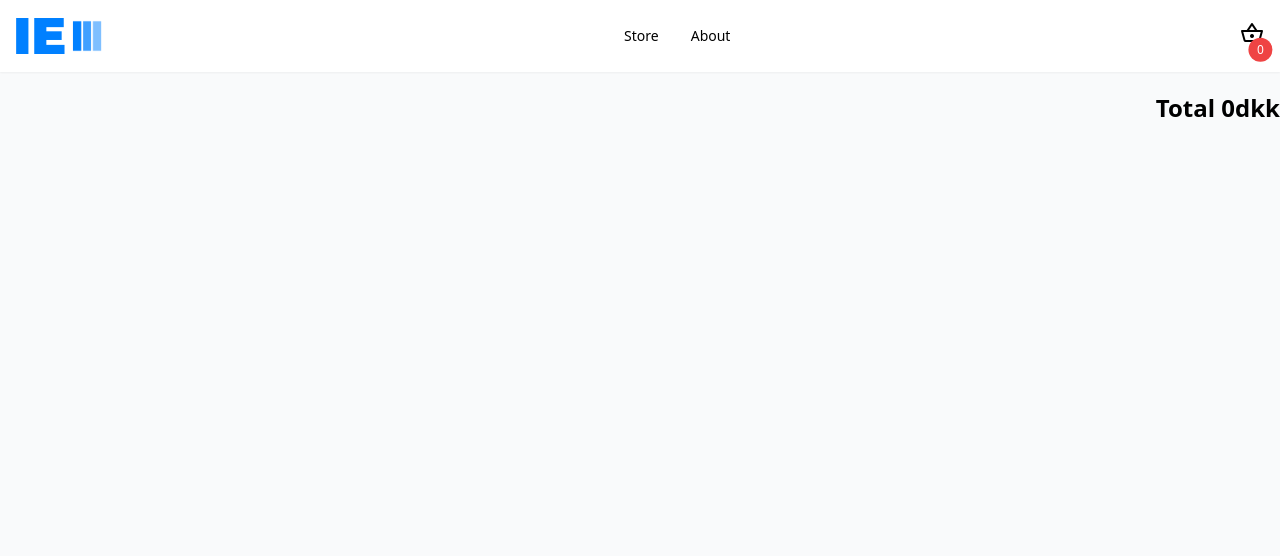
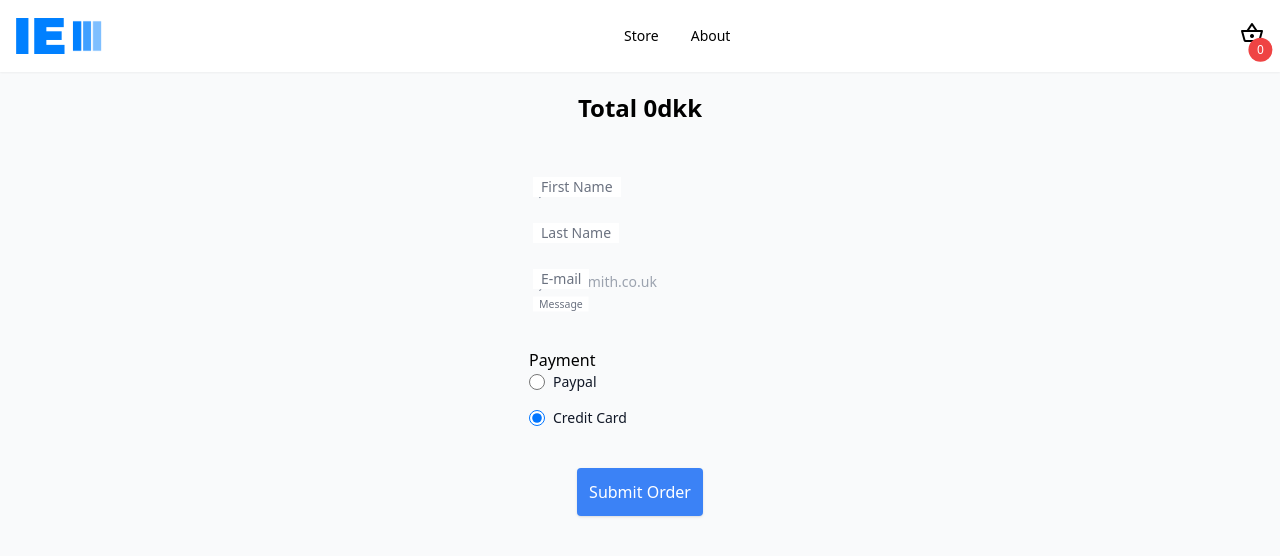
Before and after one commit to kevinvinther/IE, a React (Create React App) app in the folder client/: page /checkout in a window 1280 px wide. Shown: the top 556 px of the page. Built offline with nearby package versions, Linux system fonts and the light colour scheme.

Commit message:
Complete checkout page

```diff
--- a/client/src/Checkout.js
+++ b/client/src/Checkout.js
@@ -1,10 +1,13 @@
 import { CartItem } from "./CartItem.js"
 import storeItems from "./data/database.json"
 import { useShoppingCart } from "./context/ShoppingCartContext"
+import SendOrder from "./SendOrder.js"
 
 export default function Checkout() {
     const { closeCart, cart } = useShoppingCart()
     return (
+        <div>
+            <div className="flex justify-center">
                 <div>
                     <div className="grid columns-1 mt-5">
                         {cart.map((item) => (
@@ -22,5 +25,110 @@ export default function Checkout() {
                         dkk
                     </div>
                 </div>
+            </div>
+            <form className="grid justify-center mt-10 columns-1">
+                {
+                    //" This code is from https://flowbite.com/docs/forms/floating-label/ and https://flowbite.com/docs/forms/radio/"
+                }
+                <div className="relative">
+                    <input
+                        type="text"
+                        placeholder="John"
+                        id="floating-input"
+                        className="block px-2.5 pb-2.5 pt-4 w-full text-sm text-gray-900 bg-transparent rounded-lg border-1 border-gray-300 appearance-none dark:text-white dark:border-gray-600 dark:focus:border-blue-500 focus:outline-none focus:ring-0 focus:border-blue-600 peer"
+                    />
+                    <label
+                        for="floating-outlined"
+                        className="absolute text-sm text-gray-500 dark:text-gray-400 duration-300 transform -translate-y-4 scale-75 top-2 z-10 origin-[0] bg-white dark:bg-gray-900 px-2 peer-focus:px-2 peer-focus:text-blue-600 peer-focus:dark:text-blue-500 peer-placeholder-shown:scale-100 peer-placeholder-shown:-translate-y-1/2 peer-placeholder-shown:top-1/2 peer-focus:top-2 peer-focus:scale-75 peer-focus:-translate-y-4 left-1"
+                    >
+                        First Name
+                    </label>
+                </div>
+                <div className="relative">
+                    <input
+                        type="text"
+                        placeholder="Smith"
+                        id="floating-input"
+                        className="block px-2.5 pb-2.5 pt-4 w-full text-sm text-gray-900 bg-transparent rounded-lg border-1 border-gray-300 appearance-none dark:text-white dark:border-gray-600 dark:focus:border-blue-500 focus:outline-none focus:ring-0 focus:border-blue-600 peer"
+                    />
+                    <label
+                        for="floating-outlined"
+                        className="absolute text-sm text-gray-500 dark:text-gray-400 duration-300 transform -translate-y-4 scale-75 top-2 z-10 origin-[0] bg-white dark:bg-gray-900 px-2 peer-focus:px-2 peer-focus:text-blue-600 peer-focus:dark:text-blue-500 peer-placeholder-shown:scale-100 peer-placeholder-shown:-translate-y-1/2 peer-placeholder-shown:top-1/2 peer-focus:top-2 peer-focus:scale-75 peer-focus:-translate-y-4 left-1"
+                    >
+                        Last Name
+                    </label>
+                </div>
+                <div className="relative">
+                    <input
+                        type="email"
+                        placeholder="john@smith.co.uk"
+                        id="floating-input"
+                        className="block px-2.5 pb-2.5 pt-4 w-full text-sm text-gray-900 bg-transparent rounded-lg border-1 border-gray-300 appearance-none dark:text-white dark:border-gray-600 dark:focus:border-blue-500 focus:outline-none focus:ring-0 focus:border-blue-600 peer"
+                    />
+                    <label
+                        for="floating-outlined"
+                        className="absolute text-sm text-gray-500 dark:text-gray-400 duration-300 transform -translate-y-4 scale-75 top-2 z-10 origin-[0] bg-white dark:bg-gray-900 px-2 peer-focus:px-2 peer-focus:text-blue-600 peer-focus:dark:text-blue-500 peer-placeholder-shown:scale-100 peer-placeholder-shown:-translate-y-1/2 peer-placeholder-shown:top-1/2 peer-focus:top-2 peer-focus:scale-75 peer-focus:-translate-y-4 left-1"
+                    >
+                        E-mail
+                    </label>
+                </div>
+                <div className="relative">
+                    <input
+                        type="text"
+                        id="floating-input"
+                        className="block px-2.5 pb-2.5 pt-4 w-full text-sm text-gray-900 bg-transparent rounded-lg border-1 border-gray-300 appearance-none dark:text-white dark:border-gray-600 dark:focus:border-blue-500 focus:outline-none focus:ring-0 focus:border-blue-600 peer"
+                    />
+                    <label
+                        for="floating-outlined"
+                        className="absolute text-sm text-gray-500 dark:text-gray-400 duration-300 transform -translate-y-4 scale-75 top-2 z-10 origin-[0] bg-white dark:bg-gray-900 px-2 peer-focus:px-2 peer-focus:text-blue-600 peer-focus:dark:text-blue-500 peer-placeholder-shown:scale-100 peer-placeholder-shown:-translate-y-1/2 peer-placeholder-shown:top-1/2 peer-focus:top-2 peer-focus:scale-75 peer-focus:-translate-y-4 left-1"
+                    >
+                        Message
+                    </label>
+                </div>
+                <div className="relative">
+                    <label>Payment</label>
+                    <div class="flex items-center mb-4">
+                        <input
+                            id="default-radio-1"
+                            type="radio"
+                            value=""
+                            name="default-radio"
+                            class="w-4 h-4 text-blue-600 bg-gray-100 border-gray-300 focus:ring-blue-500 dark:focus:ring-blue-600 dark:ring-offset-gray-800 focus:ring-2 dark:bg-gray-700 dark:border-gray-600"
+                        />
+                        <label
+                            for="default-radio-1"
+                            class="ml-2 text-sm font-medium text-gray-900 dark:text-gray-300"
+                        >
+                            Paypal
+                        </label>
+                    </div>
+                    <div class="flex items-center">
+                        <input
+                            checked
+                            id="default-radio-2"
+                            type="radio"
+                            value=""
+                            name="default-radio"
+                            class="w-4 h-4 text-blue-600 bg-gray-100 border-gray-300 focus:ring-blue-500 dark:focus:ring-blue-600 dark:ring-offset-gray-800 focus:ring-2 dark:bg-gray-700 dark:border-gray-600"
+                        />
+                        <label
+                            for="default-radio-2"
+                            class="ml-2 text-sm font-medium text-gray-900 dark:text-gray-300"
+                        >
+                            Credit Card
+                        </label>
+                    </div>
+                </div>
+            </form>
+            <div className="flex justify-center">
+                <a
+                    onClick={SendOrder}
+                    href="/"
+                    className="text-white rounded shadow p-3 bg-blue-500 mt-10"
+                >
+                    Submit Order
+                </a>
+            </div>
+        </div>
     )
 }
--- /dev/null
+++ b/client/src/SendOrder.js
@@ -0,0 +1 @@
+export default function SendOrder() { }
```
Lines whose indentation alone changed are shown as unchanged.
